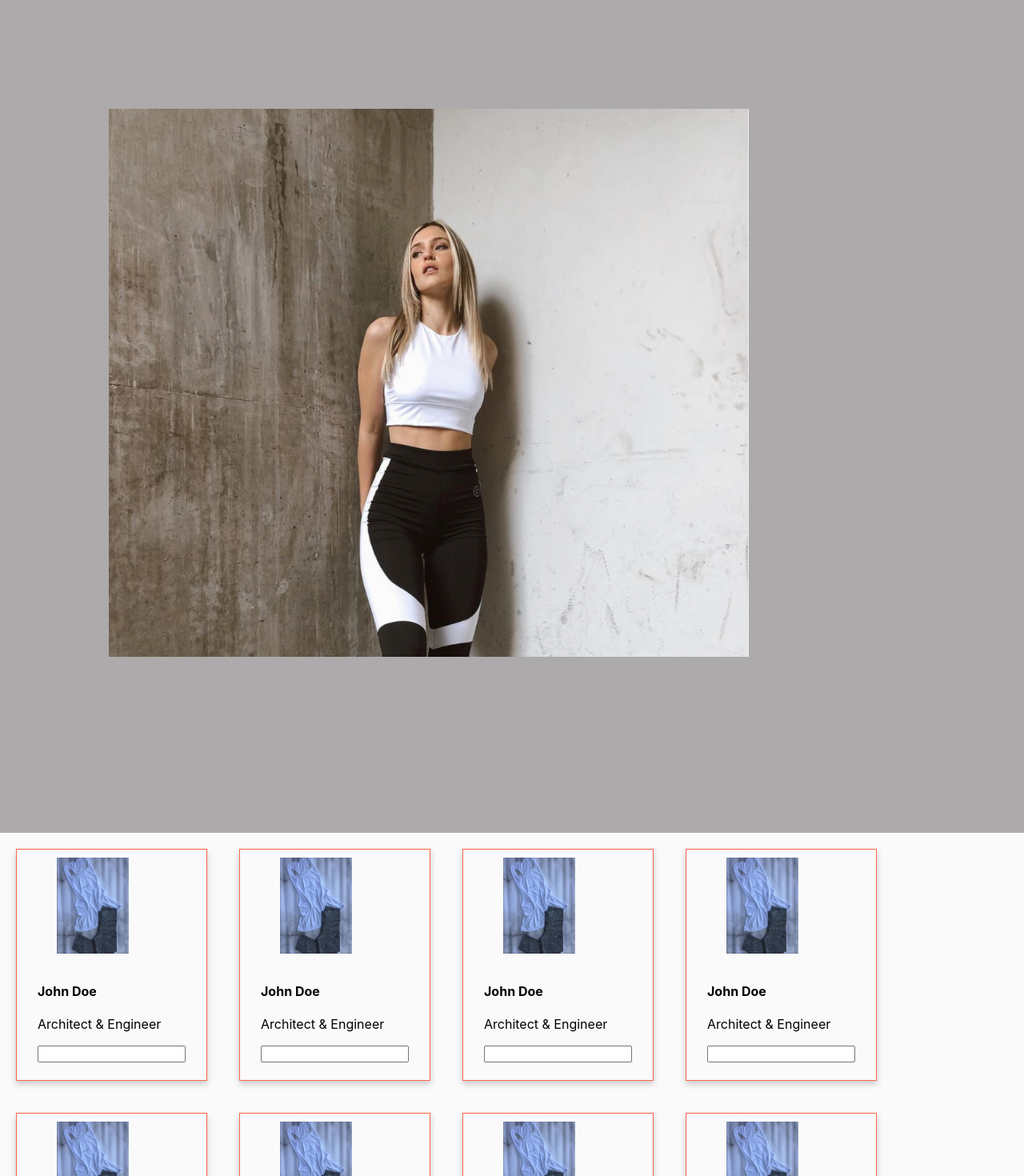
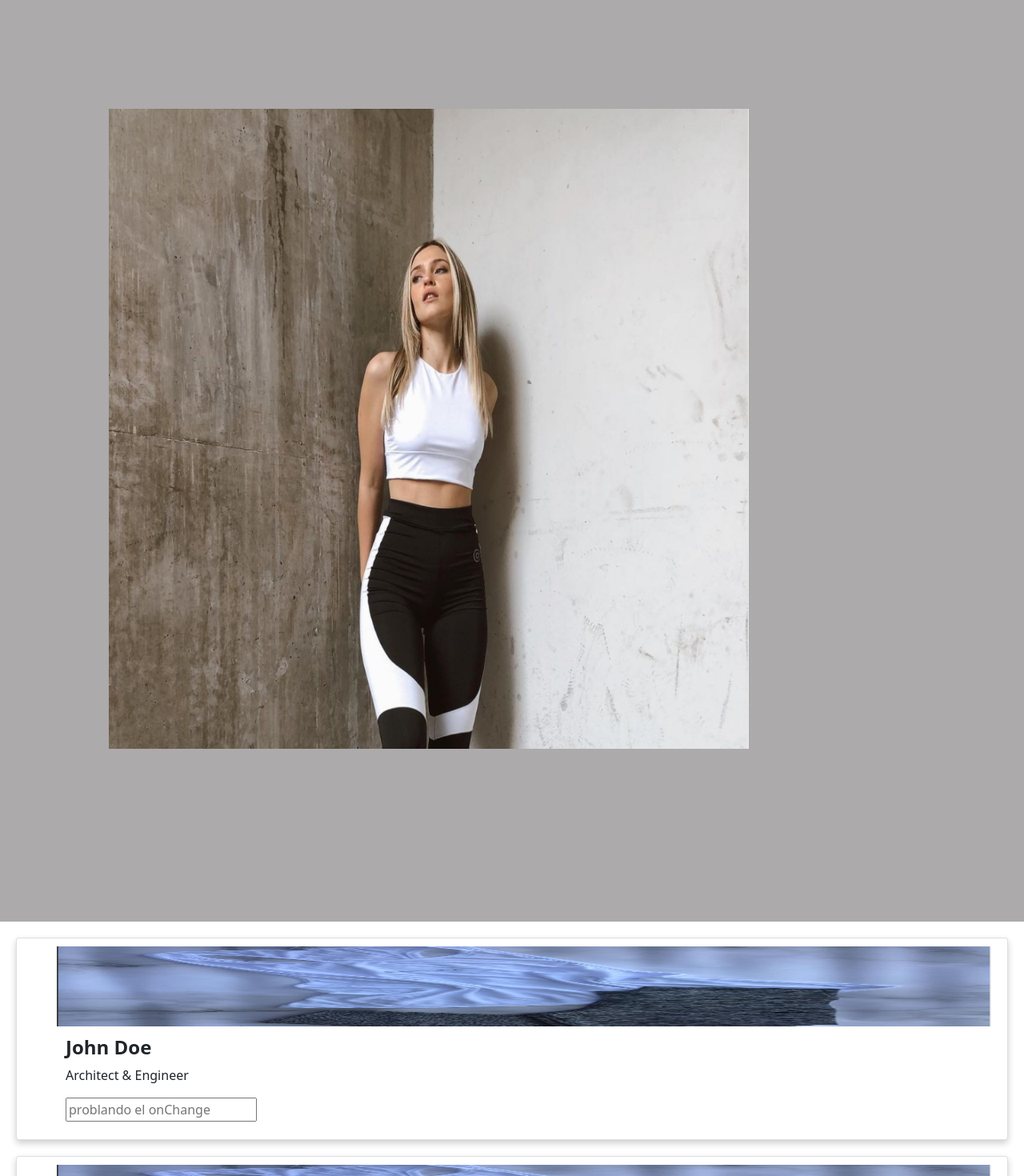
Before and after one commit to JohadToledo/React-Ecommerce, a React (Create React App) app: page / in a window 1280 px wide. Shown: the part 180-1650 px from the top of the page at 80% size. Built offline with nearby package versions, Linux system fonts and the light colour scheme.

Commit message:
adding bootstrap

```diff
--- a/package.json
+++ b/package.json
@@ -6,6 +6,7 @@
     "@testing-library/jest-dom": "^5.11.4",
     "@testing-library/react": "^11.1.0",
     "@testing-library/user-event": "^12.1.10",
+    "bootstrap": "^5.1.3",
     "react": "^17.0.2",
     "react-dom": "^17.0.2",
     "react-scripts": "4.0.3",
--- a/src/App.css
+++ b/src/App.css
@@ -50,7 +50,7 @@ li {
 }
 .home-img{
   /* padding: 5vh; */
-  height-min: 800px;
+  height: 800px;
   width: 800px;
 }
 
--- a/src/App.js
+++ b/src/App.js
@@ -1,9 +1,10 @@
 
 import './App.css';
+import 'bootstrap/dist/css/bootstrap.css';
 import Navbar from './Navbar.js'
 import Producto from './Producto.js'
 import Footer from './Footer'
-import Home from './Home.js';
+import Home from './components/Home.js';
 
 
 
--- a/src/Producto.js
+++ b/src/Producto.js
@@ -1,5 +1,9 @@
 import React from 'react';
 import  prod1  from './prod1.png'
+
+const onChange = (e)=>{
+    console.log(e.target.value)
+}
 
 const Producto = ()=>{
     return(
@@ -9,7 +13,7 @@ const Producto = ()=>{
     <div className="container">
     <h4><b>John Doe</b></h4>
     <p>Architect & Engineer</p>
-    <input type="number" className="cantidadProducto"></input>
+    <input onChange{...onChange} placeholder='problando el onChange'className="cantidadProducto" />
     </div>
     </div>
 
--- a/src/Home.js
+++ b/src/components/Home.js
@@ -1,7 +1,8 @@
 import React from 'react';
-import Fondo from './fondop.png'
+import Fondo from '../fondop.png'
 
-const Home = ()=>{
+class Home extends React.Component {
+    render() {
     return (
         <div className="home">
             <div >
@@ -11,5 +12,6 @@ const Home = ()=>{
 
     )
 }
+}
 
 export default Home
```
Also changed, not shown: 1 other file (tests, documents, lock files or other folders).
